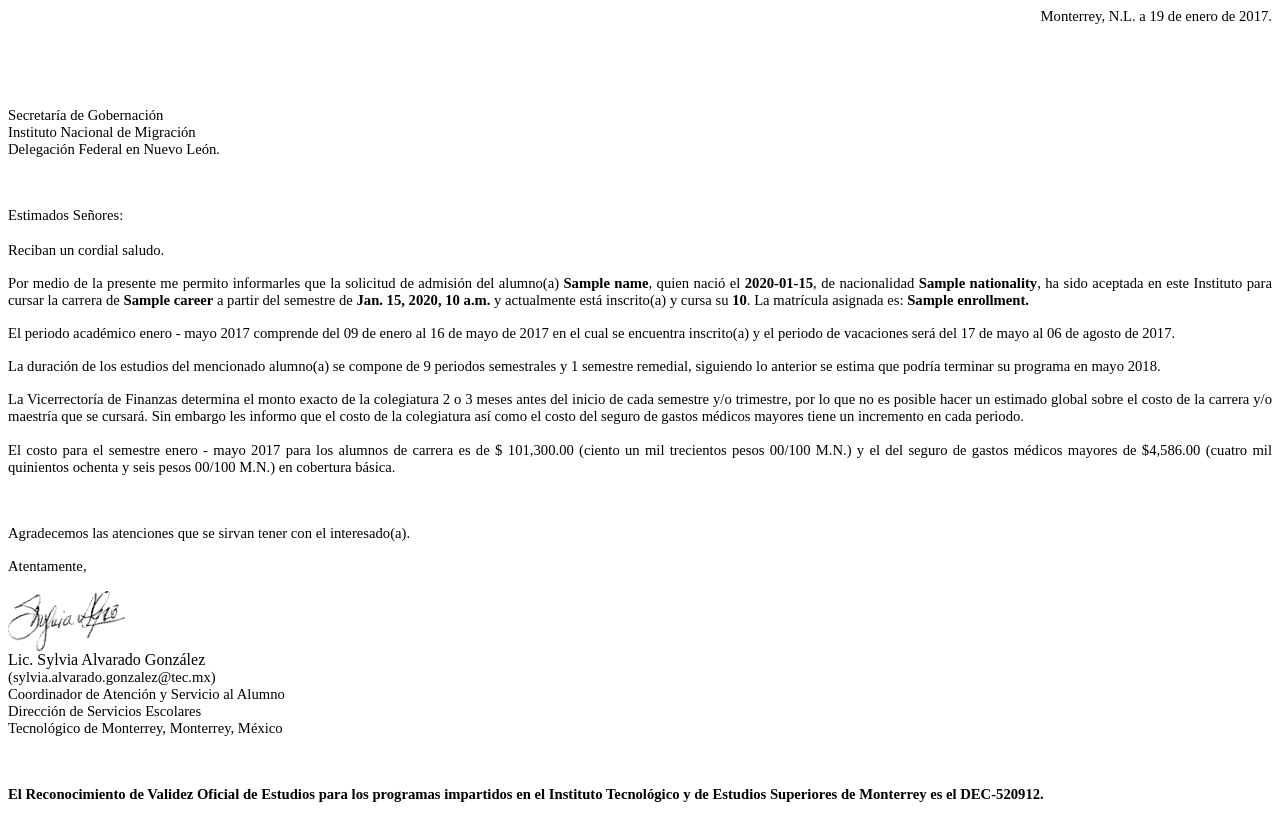
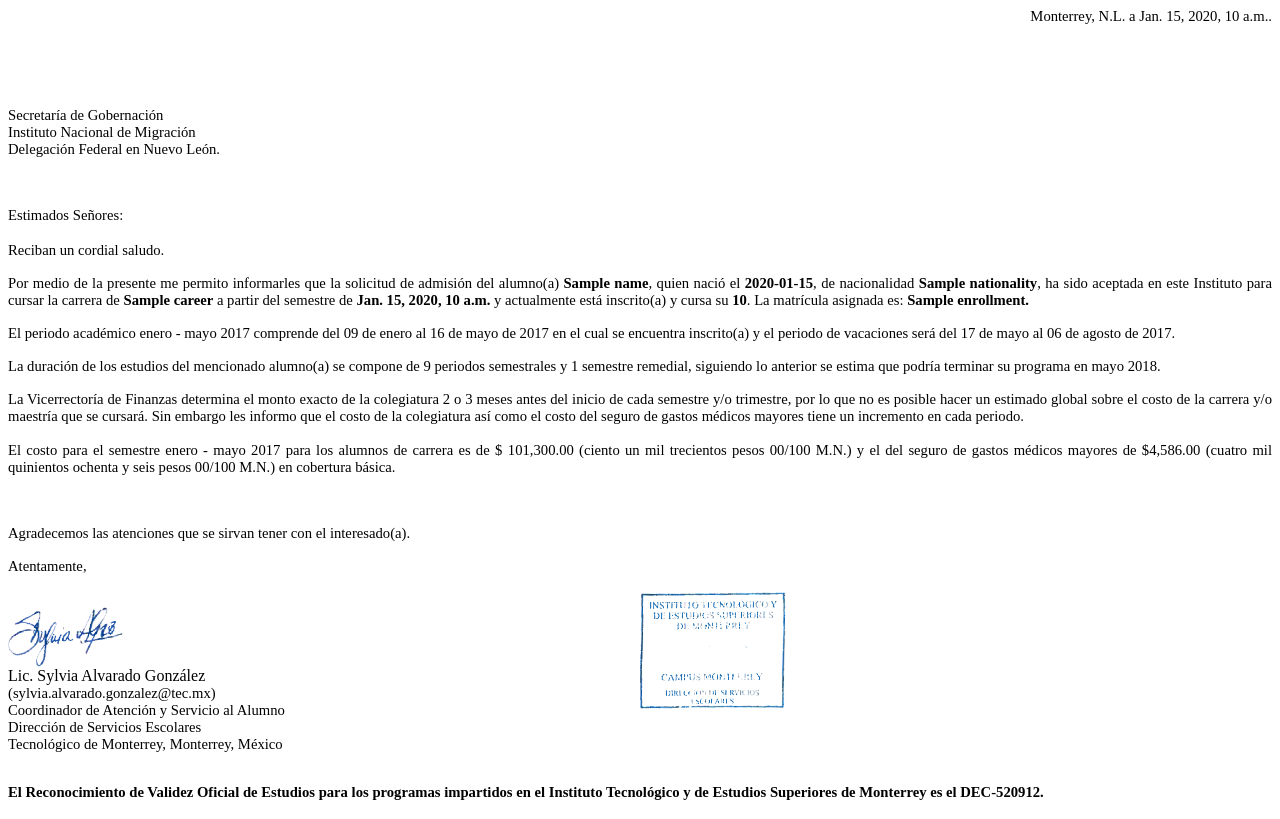
Before and after one commit to ProyectoIntegrador2018/autoservicio-cartas-back, a Django app: template templates/migracion.html in a window 1280 px wide. Run offline with Django 3.2, Linux system fonts and the light colour scheme; the template is opened without the code that fills it: most values are stand-ins (such as "Sample title", 1, 10 or a date in 2020).

Commit message:
Agregada la nueva imagen de sello y firma a color

```diff
--- a/templates/migracion.html
+++ b/templates/migracion.html
@@ -8,7 +8,7 @@
 <body>
     <!-- Fecha y lugar -->
     <p style="text-align: right;">
-        <span style="font-size: 11.0pt;">Monterrey, N.L. a 19 de enero de 2017.</span>
+        <span style="font-size: 11.0pt;">Monterrey, N.L. a {{date}}.</span>
     </p>
     <p>
         <span style="font-size: 11.0pt;">&nbsp;</span>
@@ -65,6 +65,7 @@
     </p>
 
     <!-- Datos Encargado -->
+    <div style="width:50%; float:left; height: 160">
         <p>
             <img src="images/firma.png" height="60">
             <br>
@@ -78,6 +79,12 @@
             <br>
             <span style="font-size: 11.0pt;">Tecnol&oacute;gico de Monterrey, Monterrey, M&eacute;xico</span>
         </p>
+    </div>
+
+    <!-- Sello -->
+    <div style="width:50%; float:left; height: 160">
+        <img src="images/sello.png" height="120">
+    </div>
 
     <!-- Datos Tec -->
     <p style="text-align: justify;">
```
Also changed, not shown: templates/images/firma.png, templates/images/sello.png (added). Lines whose indentation alone changed are shown as unchanged.
